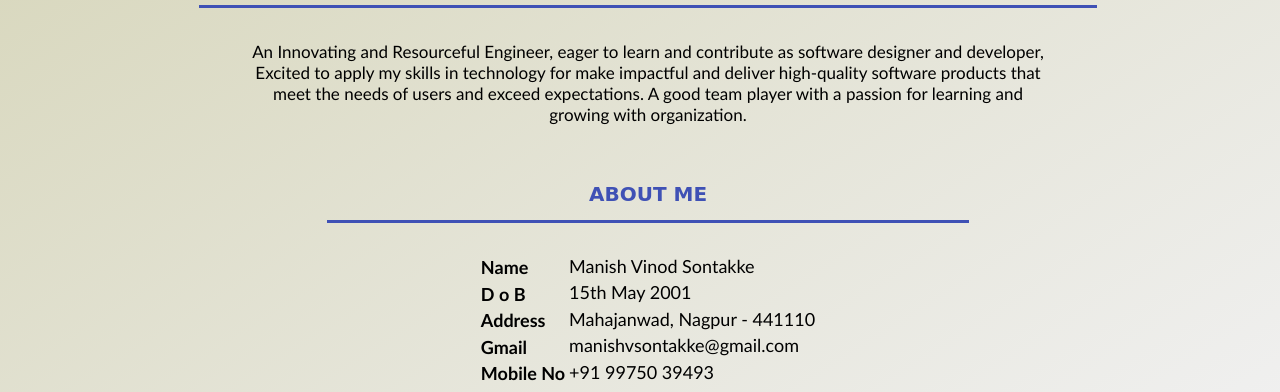
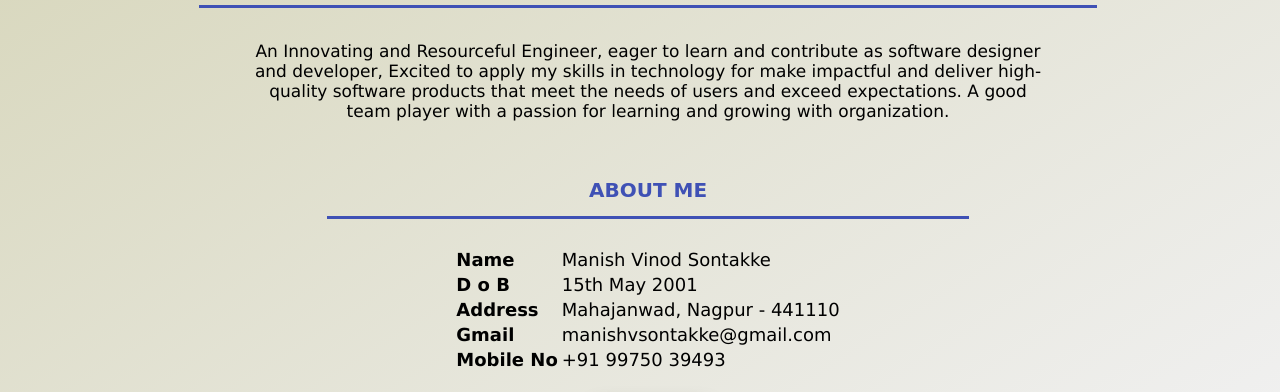
Before and after one commit to MANishS00/portfolio, a plain HTML site: page index.html in a window 1280 px wide. Shown: the part 386-778 px from the top of the page. Drawn offline with nearby package versions, Linux system fonts and the light colour scheme.

Commit message:
Update style.css

```diff
--- a/assets/style.css
+++ b/assets/style.css
@@ -7,7 +7,7 @@ body {
     width: 100vw;
     height: 100vh;
     background-attachment: fixed;
-    font-family: 'Gill Sans', 'Gill Sans MT', Calibri, 'Trebuchet MS', sans-serif;
+    font-family: Verdana, Geneva, Tahoma, sans-serif;
 }
 
 h1 {
```
